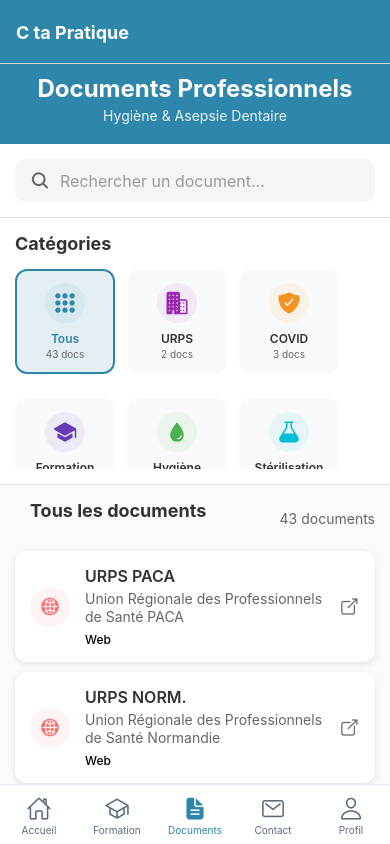
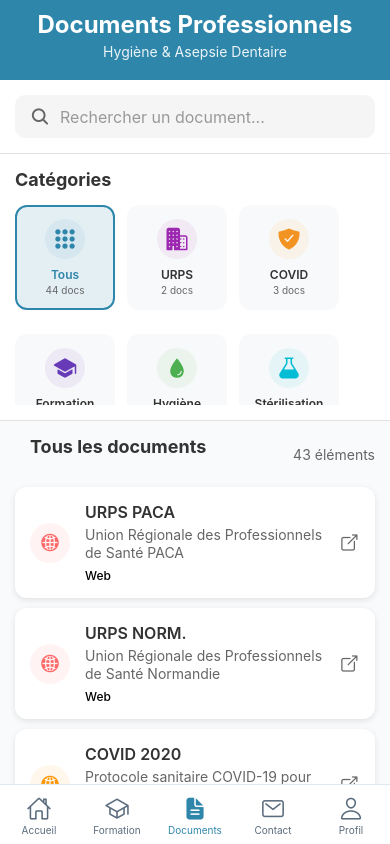
Before and after one commit to alexandreshenouda/ctapratique, a React Native app: screen /Documents in a window 390 px wide. Built offline with nearby package versions, Linux system fonts and the light colour scheme.

Commit message:
New docs + sous dossiers dans apps

```diff
--- a/App.tsx
+++ b/App.tsx
@@ -47,43 +47,28 @@ export default function App() {
             paddingTop: 8,
             height: 60,
           },
-          headerStyle: {
-            backgroundColor: MedicalTheme.primary,
-            elevation: 4,
-            shadowOpacity: 0.1,
-          },
-          headerTitleStyle: {
-            fontWeight: 'bold',
-            color: MedicalTheme.textOnPrimary,
-            fontSize: 18,
-          },
-          headerTintColor: MedicalTheme.textOnPrimary,
+                 headerShown: false,
         })}
       >
         <Tab.Screen
           name="Accueil"
           component={HomeScreen}
-          options={{ headerTitle: "C ta Pratique" }}
         />
         <Tab.Screen
           name="Formation"
           component={FormationScreen}
-          options={{ headerTitle: "C ta Pratique" }}
         />
         <Tab.Screen
           name="Documents"
           component={DocumentsScreen}
-          options={{ headerTitle: "C ta Pratique" }}
         />
         <Tab.Screen
           name="Contact"
           component={ContactScreen}
-          options={{ headerTitle: "C ta Pratique" }}
         />
         <Tab.Screen
           name="Profil"
           component={ProfileScreen}
-          options={{ headerTitle: "C ta Pratique" }}
         />
       </Tab.Navigator>
     </NavigationContainer>
--- a/src/data/documents.ts
+++ b/src/data/documents.ts
@@ -23,22 +23,23 @@ export const csvData = `id,title,category,type,year,description,url,iconType,col
 6,GUIDE DGS-2011,Guides,PDF,2011,Guide de prévention des infections - Direction Générale de la Santé,https://www.fncs.org/sites/default/files/pdf/GRILLE_DEVALUAT_DES_CAB_DENTAIRES_oct_2011.pdf,download,#2E86AB
 7,Guide 2006,Guides,PDF,2006,Guide de prévention des infections liées aux soins,https://sante.gouv.fr/IMG/pdf/Guide_de_prevention_des_infections_liees_aux_soins_en_chirurgie_dentaire_et_en_stomatologie.pdf,download,#2E86AB
 8,AIR REPIAS,Guides,PDF,,Réseau de Prévention des Infections Associées aux Soins,https://www.sf2h.net/k-stock/data/uploads/2021/03/2021-03-10-Covid-19-traitement-dair-en-cabinet-de-chirugie-dentaire.pdf,download,#2E86AB
-9,QUALIOPI,Certifications,PDF,,Certification qualité formation professionnelle,https://www.ctapratique.com/_files/ugd/1becca_1e7811f265b146a88942d9acf6a57461.pdf,download,#34C759
-10,CERTIBIOCIDE,Certifications,PDF,,Certificat biocide pour produits désinfectants,https://play.senzu.app/s/53182@3b5e6adfe66aea771c693ea21860551b,download,#34C759
-11,ADF 2015,Congrès,PDF,2015,Association Dentaire Française - Congrès 2015,https://play.senzu.app/s/53182@3b5e6adfe66aea771c693ea21860551b,external,#AF52DE
-12,Ortho 2020,Congrès,PDF,2020,Congrès Orthodontie 2020,https://play.senzu.app/s/53182@3b5e6adfe66aea771c693ea21860551b,external,#AF52DE
-13,Ortho 2017,Congrès,PDF,2017,Congrès Orthodontie 2017,https://play.senzu.app/s/53182@3b5e6adfe66aea771c693ea21860551b,external,#AF52DE
-14,Stand 2017,Congrès,PDF,2017,Présentation stand formation 2017,https://play.senzu.app/s/53182@3b5e6adfe66aea771c693ea21860551b,external,#AF52DE
-15,ART. CDF MAG,Articles,PDF,,Article Chirurgiens-Dentistes de France Magazine,https://play.senzu.app/s/53182@3b5e6adfe66aea771c693ea21860551b,external,#5856D6
-16,Fiches ONCD,Fiches,PDF,,Ordre National des Chirurgiens-Dentistes - Fiches pratiques,https://play.senzu.app/s/53182@3b5e6adfe66aea771c693ea21860551b,download,#00C7BE
-17,PLAN STERIL,Fiches,PDF,,Plan de stérilisation type pour cabinet dentaire,https://play.senzu.app/s/53182@3b5e6adfe66aea771c693ea21860551b,download,#00C7BE
-18,Fiche Sté,Fiches,PDF,,Fiche société - Informations entreprise,https://play.senzu.app/s/53182@3b5e6adfe66aea771c693ea21860551b,download,#00C7BE
-19,Fiche Unit,Fiches,PDF,,Fiche unité de soins dentaires,https://play.senzu.app/s/53182@3b5e6adfe66aea771c693ea21860551b,download,#00C7BE
-20,Cahier Maint.,Fiches,PDF,,Cahier de maintenance des équipements,https://play.senzu.app/s/53182@3b5e6adfe66aea771c693ea21860551b,download,#00C7BE
-21,INVS 2009,Surveillance,PDF,2009,Institut de Veille Sanitaire - Rapport 2009,https://play.senzu.app/s/53182@3b5e6adfe66aea771c693ea21860551b,download,#FF3B30
-22,INJONC.ARS,Surveillance,PDF,,Injonctions Agence Régionale de Santé,https://play.senzu.app/s/53182@3b5e6adfe66aea771c693ea21860551b,external,#FF3B30
-23,F. ARS/PACA,Surveillance,PDF,,Formulaire ARS PACA,https://play.senzu.app/s/53182@3b5e6adfe66aea771c693ea21860551b,download,#FF3B30
-24,F. ARS/ARA,Surveillance,PDF,,Formulaire ARS Auvergne-Rhône-Alpes,https://play.senzu.app/s/53182@3b5e6adfe66aea771c693ea21860551b,download,#FF3B30
+9,QUALIOPI,Certification,PDF,,Certification qualité formation professionnelle,https://www.ctapratique.com/_files/ugd/1becca_1e7811f265b146a88942d9acf6a57461.pdf,download,#34C759
+10,CERTIBIOCIDE,Certification,PDF,,Certificat biocide pour produits désinfectants (legifrance 5 Septembre 2025),https://www.legifrance.gouv.fr/jorf/id/JORFTEXT000052213013,external,#34C759
+10,CERTIBIOCIDE,Certification,PDF,,Certificat biocide pour produits désinfectants (legifrance 3 Décembre 2024),https://www.legifrance.gouv.fr/jorf/id/JORFTEXT000050730628,external,#34C759
+11,ADF 2015,Congrès,PDF,2015,Association Dentaire Française - Congrès 2015,https://1beccaab-b9c5-4184-8c2f-4422faafed9e.usrfiles.com/ugd/1becca_e92a9588e58b46d68d6921eca203b751.pdf,download,#AF52DE
+12,Ortho 2020,Congrès,PDF,2020,Congrès Orthodontie 2020,https://orthodontie-ffo.org/wp-content/uploads/2022/03/Reco-actualise%CC%81es-2020.pdf,download,#AF52DE
+13,Ortho 2017,Congrès,PDF,2017,Congrès Orthodontie 2017,https://orthodontie-ffo.org/wp-content/uploads/2022/09/FFO-juillet-2017.pdf,download,#AF52DE
+14,Stand 2017,Congrès,PDF,2017,Présentation stand formation 2017,https://www.sf2h.net/k-stock/data/uploads/2017/06/HY_XXV_PS_versionSF2H.pdf,download,#AF52DE
+15,ART. CDF MAG,Articles,PDF,,Article Chirurgiens-Dentistes de France Magazine,https://www.ctapratique.com/copie-de-documentation,external,#5856D6
+16,Fiches ONCD,Fiches,PDF,,Ordre National des Chirurgiens-Dentistes - Fiches pratiques,https://www.sfcd.fr//wp-content/uploads/2019/06/ficheshygetstedgs2010.pdf,download,#00C7BE
+17,PLAN STERIL,Fiches,PDF,,Plan de stérilisation type pour cabinet dentaire,https://www.ctapratique.com/_files/ugd/1becca_d00f4238d88c4b8b80d4ec12a86a601c.pdf,download,#00C7BE
+18,Fiche Sté,Fiches,PDF,,(NE FONCTIONNE PAS)Fiche société - Informations entreprise,https://play.senzu.app/s/53182@3b5e6adfe66aea771c693ea21860551b,download,#00C7BE
+19,Fiche Unit,Fiches,PDF,,(NE FONCTIONNE PAS)Fiche unité de soins dentaires,https://play.senzu.app/s/53182@3b5e6adfe66aea771c693ea21860551b,download,#00C7BE
+20,Cahier Maint.,Fiches,PDF,,Cahier de maintenance des équipements,https://boutique.berger-levrault.fr/documents-et-accessoires/sante-social/suivi-medical/bloc-operatoire/bloc-operatoire/cahier-de-maintenance-et-de-controle-qualite-demandes-d-intervention-et-interventions-realisees.html,external,#00C7BE
+21,INVS 2009,Surveillance,PDF,2009,Institut de Veille Sanitaire - Rapport 2009,https://www.cd2-conseils.com/wp-content/uploads/2011/03/ste_invs_non-sterilisation-des-pir.pdf,download,#FF3B30
+22,INJONC.ARS,Surveillance,PDF,,Injonctions Agence Régionale de Santé,https://www.ctapratique.com/_files/ugd/1becca_842b76c60cd047a68fdc517cc8b7b0d4.pdf,download,#FF3B30
+23,F. ARS/PACA,Surveillance,PDF,,Formulaire ARS PACA,https://www.paca.ars.sante.fr/system/files/2024-09/Fiches%20Dentistes%20%284%29.pdf,download,#FF3B30
+24,F. ARS/ARA,Surveillance,PDF,,Formulaire ARS Auvergne-Rhône-Alpes,https://1beccaab-b9c5-4184-8c2f-4422faafed9e.usrfiles.com/ugd/1becca_f0154ae7a93a458ca531c00c575f2f05.pdf,download,#FF3B30
 25,Implan 2008,Spécialisations,PDF,2008,Protocole implantologie 2008,https://play.senzu.app/s/53182@3b5e6adfe66aea771c693ea21860551b,download,#8E8E93
 26,IMPLANTO,Spécialisations,PDF,,Guide implantologie moderne,https://play.senzu.app/s/53182@3b5e6adfe66aea771c693ea21860551b,external,#8E8E93
 27,DASRI,Déchets,PDF,,Déchets d'Activités de Soins à Risques Infectieux,https://play.senzu.app/s/53182@3b5e6adfe66aea771c693ea21860551b,download,#32D74B
--- a/src/screens/DocumentsScreen.tsx
+++ b/src/screens/DocumentsScreen.tsx
@@ -12,7 +12,7 @@ import {
 } from 'react-native';
 import { SafeAreaView } from 'react-native-safe-area-context';
 import { Ionicons } from '@expo/vector-icons';
-import { loadDocuments, DocumentData } from '../utils/csvLoader';
+import { loadDocuments, loadDocumentsGrouped, DocumentData, DocumentOrGroup, DocumentGroup, DocumentItem } from '../utils/csvLoader';
 import MedicalTheme, { CategoryColors } from '../theme/colors';
 
 // Using DocumentData from csvLoader instead of local interface
@@ -39,12 +39,12 @@ const CategoryCard: React.FC<CategoryProps> = ({ title, icon, color, count, isSe
   </TouchableOpacity>
 );
 
-interface DocumentItemProps {
+interface DocumentComponentProps {
   document: DocumentData;
   onPress: () => void;
 }
 
-const DocumentItem: React.FC<DocumentItemProps> = ({ document, onPress }) => {
+const DocumentComponent: React.FC<DocumentComponentProps> = ({ document, onPress }) => {
   const getDocumentIcon = () => {
     switch (document.type.toLowerCase()) {
       case 'pdf': return 'document-text';
@@ -81,16 +81,74 @@ const DocumentItem: React.FC<DocumentItemProps> = ({ document, onPress }) => {
   );
 };
 
+interface DocumentOrGroupItemProps {
+  item: DocumentOrGroup;
+  onPress: () => void;
+}
+
+const DocumentOrGroupItem: React.FC<DocumentOrGroupItemProps> = ({ item, onPress }) => {
+  const getIcon = () => {
+    if (item.isGroup) {
+      return 'folder';
+    }
+    switch (item.type.toLowerCase()) {
+      case 'pdf': return 'document-text';
+      case 'video': return 'videocam';
+      case 'ppt': return 'easel';
+      case 'web': return 'globe';
+      default: return 'document';
+    }
+  };
+
+  const getActionIcon = () => {
+    if (item.isGroup) {
+      return 'chevron-forward';
+    }
+    return item.iconType === 'external' ? 'open-outline' : 'download-outline';
+  };
+
+  const getDisplayType = () => {
+    if (item.isGroup) {
+      return `${item.documents.length} documents`;
+    }
+    return item.type;
+  };
+
+  return (
+    <TouchableOpacity style={styles.documentItem} onPress={onPress}>
+      <View style={[styles.documentIcon, { backgroundColor: `${item.color}15` }]}>
+        <Ionicons name={getIcon() as keyof typeof Ionicons.glyphMap} size={20} color={item.color} />
+      </View>
+      <View style={styles.documentContent}>
+        <Text style={styles.documentTitle}>{item.title}</Text>
+        <Text style={styles.documentDescription}>{item.description}</Text>
+        <View style={styles.documentMeta}>
+          <Text style={styles.documentType}>{getDisplayType()}</Text>
+          {!item.isGroup && (item as DocumentItem).year && (
+            <Text style={styles.documentYear}>{(item as DocumentItem).year}</Text>
+          )}
+        </View>
+      </View>
+      <Ionicons name={getActionIcon() as keyof typeof Ionicons.glyphMap} size={20} color="#666" />
+    </TouchableOpacity>
+  );
+};
+
 const DocumentsScreen: React.FC = () => {
   const [selectedCategory, setSelectedCategory] = useState('Tous');
   const [searchQuery, setSearchQuery] = useState('');
   const [documents, setDocuments] = useState<DocumentData[]>([]);
+  const [documentsGrouped, setDocumentsGrouped] = useState<DocumentOrGroup[]>([]);
+  const [selectedGroup, setSelectedGroup] = useState<DocumentGroup | null>(null);
+  const [isGroupTransitioning, setIsGroupTransitioning] = useState(false);
 
   useEffect(() => {
     // Load documents from generated data file
     try {
       const loadedDocuments = loadDocuments();
+      const loadedGrouped = loadDocumentsGrouped();
       setDocuments(loadedDocuments);
+      setDocumentsGrouped(loadedGrouped);
     } catch (error) {
       console.error('Failed to load documents:', error);
       // Documents will remain empty array, could show error message
@@ -112,6 +170,29 @@ const DocumentsScreen: React.FC = () => {
     { key: 'Partenaires', title: 'Partenaires', icon: 'business' as const, color: MedicalTheme.info },
   ];
 
+  const handleGroupPress = (group: DocumentGroup) => {
+    setIsGroupTransitioning(true);
+    setSelectedGroup(null);
+
+    // Attendre que le composant se mette à jour avant d'afficher le nouveau groupe
+    setTimeout(() => {
+      setSelectedGroup(group);
+      setIsGroupTransitioning(false);
+    }, 50);
+  };
+
+  const handleBackFromGroup = () => {
+    setSelectedGroup(null);
+  };
+
+  const handleDocumentOrGroupPress = (item: DocumentOrGroup) => {
+    if (item.isGroup) {
+      handleGroupPress(item);
+    } else {
+      handleDocumentPress(item as DocumentData);
+    }
+  };
+
   const getDocumentsByCategory = () => {
     let filtered = selectedCategory === 'Tous' ? documents : documents.filter(doc => doc.category === selectedCategory);
 
@@ -120,6 +201,32 @@ const DocumentsScreen: React.FC = () => {
         doc.title.toLowerCase().includes(searchQuery.toLowerCase()) ||
         doc.description.toLowerCase().includes(searchQuery.toLowerCase())
       );
+    }
+
+    return filtered;
+  };
+
+  const getGroupedDocumentsByCategory = () => {
+    let filtered = selectedCategory === 'Tous' ? documentsGrouped : documentsGrouped.filter(item => {
+      if (item.isGroup) {
+        return item.documents.some(doc => doc.category === selectedCategory);
+      } else {
+        return item.category === selectedCategory;
+      }
+    });
+
+    if (searchQuery) {
+      filtered = filtered.filter(item => {
+        if (item.isGroup) {
+          return item.documents.some(doc =>
+            doc.title.toLowerCase().includes(searchQuery.toLowerCase()) ||
+            doc.description.toLowerCase().includes(searchQuery.toLowerCase())
+          );
+        } else {
+          return item.title.toLowerCase().includes(searchQuery.toLowerCase()) ||
+                 item.description.toLowerCase().includes(searchQuery.toLowerCase());
+        }
+      });
     }
 
     return filtered;
@@ -169,13 +276,28 @@ const DocumentsScreen: React.FC = () => {
   };
 
   const filteredDocuments = getDocumentsByCategory();
+  const filteredGroupedDocuments = getGroupedDocumentsByCategory();
 
   return (
     <SafeAreaView style={styles.container}>
       {/* Header */}
       <View style={styles.header}>
+        {selectedGroup ? (
+          <View style={styles.groupHeader}>
+            <TouchableOpacity style={styles.backButton} onPress={handleBackFromGroup}>
+              <Ionicons name="arrow-back" size={24} color={MedicalTheme.textOnPrimary} />
+            </TouchableOpacity>
+            <View style={styles.groupHeaderText}>
+              <Text style={styles.headerTitle}>{selectedGroup.title}</Text>
+              <Text style={styles.headerSubtitle}>{selectedGroup.documents.length} documents</Text>
+            </View>
+          </View>
+        ) : (
+          <>
             <Text style={styles.headerTitle}>Documents Professionnels</Text>
             <Text style={styles.headerSubtitle}>Hygiène & Asepsie Dentaire</Text>
+          </>
+        )}
       </View>
 
       {/* Search Bar */}
@@ -239,21 +361,46 @@ const DocumentsScreen: React.FC = () => {
 
         {/* Documents List */}
         <View style={styles.documentsSection}>
+          {isGroupTransitioning ? (
+            <View style={styles.loadingState}>
+              <Text style={styles.loadingText}>Chargement...</Text>
+            </View>
+          ) : selectedGroup ? (
+            /* Group Detail View */
+            <>
+              <View style={styles.documentsHeader}>
+                <Text style={styles.sectionTitle}>Documents dans ce groupe</Text>
+                <Text style={styles.documentsCount}>
+                  {selectedGroup.documents.length} document{selectedGroup.documents.length > 1 ? 's' : ''}
+                </Text>
+              </View>
+
+              {selectedGroup.documents.map((document, index) => (
+                <DocumentComponent
+                  key={`group-${selectedGroup.id}-doc-${index}-${document.title}-${document.year || 'no-year'}`}
+                  document={document}
+                  onPress={() => handleDocumentPress(document)}
+                />
+              ))}
+            </>
+          ) : (
+            /* Main Documents View */
+            <>
               <View style={styles.documentsHeader}>
                 <Text style={styles.sectionTitle}>
                   {selectedCategory === 'Tous' ? 'Tous les documents' : selectedCategory}
                 </Text>
                 <Text style={styles.documentsCount}>
-              {filteredDocuments.length} document{filteredDocuments.length > 1 ? 's' : ''}
+                  {filteredGroupedDocuments.length} élément{filteredGroupedDocuments.length > 1 ? 's' : ''}
                 </Text>
               </View>
 
-          {filteredDocuments.length > 0 ? (
-            filteredDocuments.map((document) => (
-              <DocumentItem
-                key={document.id}
-                document={document}
-                onPress={() => handleDocumentPress(document)}
+              {filteredGroupedDocuments.length > 0 ? (
+                filteredGroupedDocuments.map((item, index) => (
+                  <DocumentOrGroupItem
+                    key={`main-${item.id}-${item.isGroup ? 'group' : 'item'}-${index}-${item.title}`}
+                    item={item}
+                    onPress={() => handleDocumentOrGroupPress(item)}
                   />
                 ))
               ) : (
@@ -264,6 +411,8 @@ const DocumentsScreen: React.FC = () => {
                     {searchQuery ? 'Essayez avec d\'autres mots-clés' : 'Sélectionnez une autre catégorie'}
                   </Text>
                 </View>
+              )}
+            </>
           )}
         </View>
       </ScrollView>
@@ -381,7 +530,8 @@ const styles = StyleSheet.create({
         width: 100,
         marginRight: 0,
         marginBottom: 12,
-        flex: '0 0 auto',
+        flexGrow: 0,
+        flexShrink: 0,
       },
     }),
   },
@@ -488,6 +638,29 @@ const styles = StyleSheet.create({
     color: '#999',
     textAlign: 'center',
   },
+  groupHeader: {
+    flexDirection: 'row',
+    alignItems: 'center',
+    justifyContent: 'flex-start',
+  },
+  backButton: {
+    padding: 8,
+    marginRight: 12,
+    borderRadius: 20,
+    backgroundColor: `${MedicalTheme.textOnPrimary}20`,
+  },
+  groupHeaderText: {
+    flex: 1,
+  },
+  loadingState: {
+    alignItems: 'center',
+    paddingVertical: 40,
+  },
+  loadingText: {
+    fontSize: 16,
+    color: MedicalTheme.textSecondary,
+    fontStyle: 'italic',
+  },
 });
 
 export default DocumentsScreen;
--- a/src/screens/HomeScreen.tsx
+++ b/src/screens/HomeScreen.tsx
@@ -6,6 +6,7 @@ import {
   ScrollView,
   TouchableOpacity,
   Platform,
+  Image,
 } from 'react-native';
 import { SafeAreaView } from 'react-native-safe-area-context';
 import { Ionicons } from '@expo/vector-icons';
@@ -57,9 +58,11 @@ const HomeScreen: React.FC = () => {
         {/* Hero Section */}
         <View style={styles.heroSection}>
           <View style={styles.logoContainer}>
-            <View style={styles.logo}>
-              <Text style={styles.logoText}>ST</Text>
-            </View>
+            <Image
+              source={require('../../assets/logo.jpg')}
+              style={styles.logoImage}
+              resizeMode="contain"
+            />
           </View>
           <Text style={styles.heroTitle}>
             Formation Pratique en{'\n'}
@@ -168,21 +171,22 @@ const styles = StyleSheet.create({
   },
   logoContainer: {
     marginBottom: 20,
+    alignItems: 'center',
   },
-  logo: {
-    width: 80,
-    height: 80,
-    borderRadius: 40,
-    backgroundColor: MedicalTheme.primary,
-    justifyContent: 'center',
-    alignItems: 'center',
-    borderWidth: 2,
-    borderColor: MedicalTheme.primaryLight,
-  },
-  logoText: {
-    fontSize: 32,
-    fontWeight: 'bold',
-    color: MedicalTheme.textOnPrimary,
+  logoImage: {
+    width: 180,
+    height: 120,
+    borderRadius: 8,
+    ...Platform.select({
+      ios: {
+        shadowColor: '#000',
+        shadowOffset: { width: 0, height: 2 },
+        shadowOpacity: 0.2,
+        shadowRadius: 4,
+      },
+      android: { elevation: 6 },
+      web: { boxShadow: '0 4px 12px rgba(0,0,0,0.15)' },
+    }),
   },
   heroTitle: {
     fontSize: 24,
--- a/src/utils/csvLoader.ts
+++ b/src/utils/csvLoader.ts
@@ -1,5 +1,33 @@
 // Import the auto-generated documents data
 import { loadDocuments as loadGeneratedDocuments, DocumentData } from '../data/documents';
+
+export interface DocumentGroup {
+  id: string;
+  documents: DocumentData[];
+  isGroup: true;
+  // Use first document's properties for display
+  title: string;
+  category: string;
+  type: string;
+  description: string;
+  iconType: 'external' | 'download';
+  color: string;
+}
+
+export interface DocumentItem {
+  id: string;
+  isGroup: false;
+  title: string;
+  category: string;
+  type: string;
+  year?: string;
+  description: string;
+  url?: string;
+  iconType: 'external' | 'download';
+  color: string;
+}
+
+export type DocumentOrGroup = DocumentGroup | DocumentItem;
 
 export function loadDocuments(): DocumentData[] {
   // Simply return the data from the generated file
@@ -7,4 +35,47 @@ export function loadDocuments(): DocumentData[] {
   return loadGeneratedDocuments();
 }
 
+export function loadDocumentsGrouped(): DocumentOrGroup[] {
+  const documents = loadDocuments();
+  const groupedMap = new Map<string, DocumentData[]>();
+
+  // Group documents by ID
+  documents.forEach(doc => {
+    if (!groupedMap.has(doc.id)) {
+      groupedMap.set(doc.id, []);
+    }
+    groupedMap.get(doc.id)!.push(doc);
+  });
+
+  // Convert to DocumentOrGroup array
+  const result: DocumentOrGroup[] = [];
+
+  groupedMap.forEach((docs, id) => {
+    if (docs.length === 1) {
+      // Single document - convert to DocumentItem
+      const doc = docs[0];
+      result.push({
+        ...doc,
+        isGroup: false
+      } as DocumentItem);
+    } else {
+      // Multiple documents - create a group
+      const firstDoc = docs[0];
+      result.push({
+        id,
+        documents: docs,
+        isGroup: true,
+        title: firstDoc.title,
+        category: firstDoc.category,
+        type: `${docs.length} documents`,
+        description: `${docs.length} documents disponibles`,
+        iconType: firstDoc.iconType,
+        color: firstDoc.color
+      } as DocumentGroup);
+    }
+  });
+
+  return result;
+}
+
 export type { DocumentData };
```
Also changed, not shown: assets/documents.csv, assets/logo.jpg (added). Lines whose indentation alone changed are shown as unchanged.
